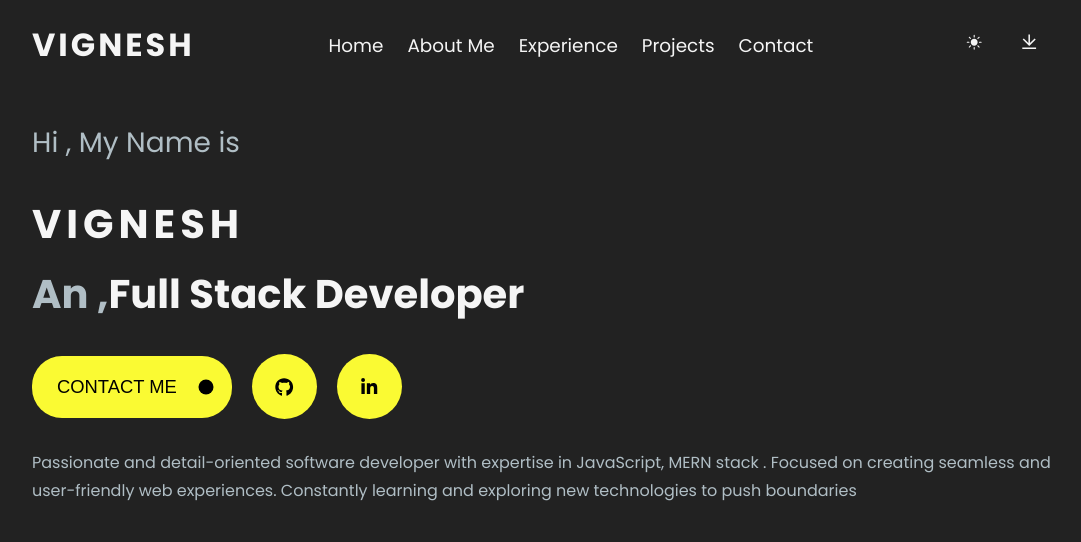
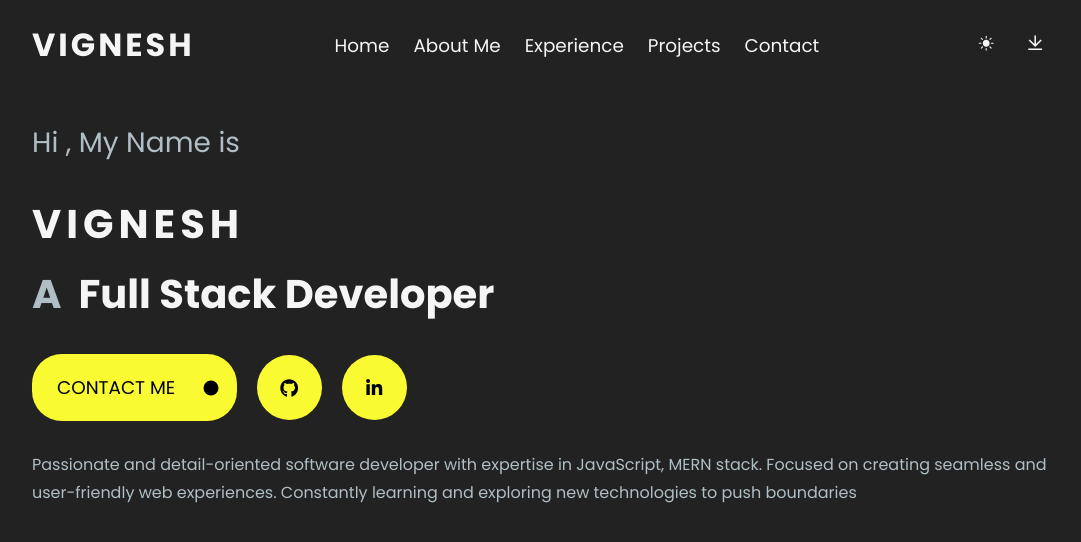
Before and after one commit to vickynot-10/Vickys-Portfolio, a React (Create React App) app: page /#/ in a window 1280 px wide. Shown: the top 542 px of the page, without its empty margins (96-1177 px from the left). Built offline with nearby package versions, Linux system fonts and the light colour scheme.

Commit message:
completed the grammar mistakes and aria label to interactive elements

```diff
--- a/src/Components/About/about.css
+++ b/src/Components/About/about.css
@@ -1,10 +1,12 @@
-#about-container{
+#about-container {
     width: 100%;
 }
-.about-wrapper{
+
+.about-wrapper {
     width: 80%;
     margin: auto;
 }
+
 .about-wrapper>p:nth-child(1) {
     color: var(--font-color);
     font-size: 40px;
@@ -13,18 +15,21 @@
     font-weight: 700;
     margin-bottom: 0px;
 }
+
 .about-wrapper>p:nth-child(2) {
     color: var(--font-color);
     font-size: var(--font-size);
     font-weight: var(--font-weight);
     line-height: 1.7em;
 }
-.about-wrapper:nth-of-type(2) > p:nth-child(2){
+
+.about-wrapper:nth-of-type(2)>p:nth-child(2) {
     color: var(--font-light-white);
     font-size: 16px;
     line-height: 1.7em;
 }
-#skills-container{
+
+#skills-container {
     width: 100%;
     display: flex;
     flex-wrap: wrap;
@@ -33,9 +38,9 @@
     gap: 20px;
 }
 
-#skills-container > div{
+#skills-container>div {
 
-    width:  140px;
+    width: 140px;
     padding: 10px 20px;
     display: flex;
     flex-direction: row;
@@ -47,7 +52,7 @@
     background-color: transparent;
 }
 
-#skills-container > div span{
+#skills-container>div span {
     color: var(--font-color);
     margin: 0px 6px;
     font-size: var(--font-size);
@@ -62,14 +67,18 @@
     .about-wrapper>p:nth-child(1) {
         font-size: var(--primary-text-size-sm);
     }
-    .about-wrapper>p:nth-child(2),#skills-container > div span{
-        font-size:clamp(0.90rem,1rem,1.10rem);
+
+    .about-wrapper>p:nth-child(2),
+    #skills-container>div span {
+        font-size: clamp(0.50rem, 0.90rem, 1.10rem);
     }
-    #skills-container > div svg{
+
+    #skills-container>div svg {
         height: 16px;
         width: 16px;
     }
-    #skills-container > div{
+
+    #skills-container>div {
         width: 120px;
         padding: 10px;
     }
@@ -80,8 +89,10 @@
     .about-wrapper>p:nth-child(1) {
         font-size: var(--primary-text-size-md);
     }
-    .about-wrapper>p:nth-child(2),#skills-container > div span{
-        font-size:clamp(0.90rem,1rem,1.10rem);
+
+    .about-wrapper>p:nth-child(2),
+    #skills-container>div span {
+        font-size: clamp(0.90rem, 1rem, 1.10rem);
     }
 
 }
@@ -90,8 +101,10 @@
     .about-wrapper>p:nth-child(1) {
         font-size: var(--primary-text-size-lg);
     }
-    .about-wrapper>p:nth-child(2),#skills-container > div span{
-        font-size:clamp(0.90rem,1rem,1.10rem);
+
+    .about-wrapper>p:nth-child(2),
+    #skills-container>div span {
+        font-size: clamp(0.90rem, 1rem, 1.10rem);
     }
 
 }
--- a/src/Components/About/about.jsx
+++ b/src/Components/About/about.jsx
@@ -1,5 +1,5 @@
 import "./about.css";
-import { useEffect,useState } from "react";
+import { useEffect } from "react";
 import {
   RiReactjsFill,
   RiNodejsFill,
@@ -9,6 +9,7 @@ import {
   RiBootstrapFill,
   RiTailwindCssFill,
   RiGithubFill,
+  RiPhpFill
 } from "react-icons/ri";
 import { SiExpress, SiPython, SiMysql, SiMongodb } from "react-icons/si";
 import { useNav } from "../../Contexts/navContext";
@@ -49,6 +50,10 @@ export default function AboutMe() {
       skillLogo: <SiExpress color="#868F98" size={25} />,
     },
     {
+      skillName : "PHP",
+      skillLogo : <RiPhpFill color="#8E5A9B" />
+    },
+    {
       skillName: "MongoDB",
       skillLogo: <SiMongodb color="#47A248" size={25} />,
     },
@@ -64,9 +69,9 @@ export default function AboutMe() {
       <div className="about-wrapper">
         <p>About Me</p>
         <p>
-          Hey , I'm Vignesh ,A passionate developer dedicated to life-long
+          Hey, I'm Vignesh, A passionate developer dedicated to life-long
           learning, I’m a full stack developer with a deep passion for
-          JavaScript, React and web development . The blend of creativity,
+          JavaScript, React and web development.The blend of creativity,
           logic, technology - along with the endless opportunities to learn and
           keeps me inspired and excited to build seamless digital experiences.
         </p>
@@ -75,7 +80,7 @@ export default function AboutMe() {
         <p>My Skills</p>
         <p>
           I love learning and exploring new technologies and improving my
-          skills. For now , I'm good at the following :
+          skills. For now, I'm good at the following :
         </p>
 
         <div id="skills-container">
--- a/src/Components/Contact/contact.css
+++ b/src/Components/Contact/contact.css
@@ -78,16 +78,11 @@
 
 .mail-div a {
     text-decoration: none;
+
+    color: var(--yellow-theme-color);
 }
 
-.mail-div a button {
-    background-color: transparent;
-    border: unset;
-    outline: none;
-    cursor: pointer;
-    color: var(--yellow-theme-color);
-    cursor: pointer;
-}
+
 
 .mail-div a:nth-of-type(2) {
     margin:0px 20px;
--- a/src/Components/Contact/contact.jsx
+++ b/src/Components/Contact/contact.jsx
@@ -81,42 +81,45 @@ export default function Contact() {
           <a
               href="tel:+916382409401"
               rel="noopener noreferrer"
+              aria-label="Call me"
             >
-              <button>
                 <IoCall size={20} />
-              </button>
             </a>
             <a
               href="mailto:vigneshselvam504@gmail.com"
               target="_blank"
               rel="noopener noreferrer"
+              aria-label="Mail Me"
             >
-              <button>
+
                 <SiGmail size={20} />
-              </button>
+
             </a>
             <a
               href="https://wa.me/916382409401?text=Hello%20There!"
               target="_blank"
               rel="noopener noreferrer"
+              aria-label="Whatsapp me"
             >
-              <button>
+
                 <SiWhatsapp size={20} />
-              </button>
+
             </a>
           </div>
         </div>
         <div>
           <form onSubmit={FormSubmit}>
-            <input type="text" name="name" placeholder="Name" required autoComplete="off" />
-            <input type="email" name="email" required placeholder="E-mail" autoComplete="off" />
+
+            <input type="text" name="name" placeholder="Name" aria-label="Name" required autoComplete="off" id="username" />
+            <input type="email" name="email" aria-label="E-Mail" required placeholder="E-mail" autoComplete="off" id="usermail" />
             <textarea
+            aria-label="Message"
               name="message"
               required
               placeholder="Your Message"
               rows={5}
             ></textarea>
-            <button type="submit" disabled={isLoading}>
+            <button type="submit" disabled={isLoading} aria-label="Submit Form" >
               {isLoading ? <Loader size={20} color="black" /> : "Submit"}
             </button>
           </form>
--- a/src/Components/Home/home.css
+++ b/src/Components/Home/home.css
@@ -55,38 +55,40 @@
     text-decoration: none;
 
 }
-.home-wrapper div a button {
+.home-wrapper div a {
     font-size: var(--font-size);
+    display:block;
     font-weight: 400;
     border: unset;
     outline: none;
-    padding: 20px;
     cursor: pointer;
     background-color: var(--yellow-theme-color);
     color: black;
 }
 
-.home-wrapper div>a:nth-child(2) button,
-.home-wrapper div>a:nth-child(3) button {
+.home-wrapper div>a:nth-child(2),
+.home-wrapper div>a:nth-child(3) {
     display: flex;
     align-items: center;
     justify-content: center;
+    padding: 0px;
     transition: 0.3s all linear;
 }
 
-.home-wrapper div>a:nth-child(2) button:hover{
+.home-wrapper div>a:nth-child(2):hover{
     background-color: #181717;
     color: white;
 }
-.home-wrapper div>a:nth-child(3) button:hover{
+.home-wrapper div>a:nth-child(3):hover{
     background-color: #0077B5;
     color: white;
 }
 
-.home-wrapper div>a:nth-child(1) button {
+.home-wrapper div>a:nth-child(1) {
     border-radius: 30px;
+    padding: 20px;
     padding-left: 25px;
-    width: 200px;
+    width: 160px;
     text-align: left;
     position: relative;
     transition: 0.3s all linear;
@@ -94,7 +96,7 @@
 }
 
 
-.home-wrapper div>a:nth-child(1) button::before {
+.home-wrapper div>a:nth-child(1)::before {
     position: absolute;
     content: '';
     top: 50%;
@@ -106,7 +108,7 @@
     width: 15px;
 }
 
-.home-wrapper div a:not(:nth-child(1)) button {
+.home-wrapper div a:not(:nth-child(1)) {
     margin: 0px 0px 0px 20px;
     width: 65px;
     border-radius: 50%;
@@ -114,7 +116,7 @@
 }
 
 
-.home-wrapper div>a:nth-child(1) button:hover {
+.home-wrapper div>a:nth-child(1):hover {
     background-color: white;
 }
 
@@ -191,23 +193,27 @@
     }
 
 
-    .home-wrapper div  a button {
+    .home-wrapper div  a  {
         font-size: 14px;
     }
 
-    .home-wrapper div>a:nth-child(1) button {
+    .home-wrapper div>a:nth-child(1)  {
         grid-column: 1 / -1;
         justify-self: center;
+        width: 120px;
     }
 
 
-    .home-wrapper div a:not(:nth-child(1)) button {
+    .home-wrapper div a:not(:nth-child(1))  {
         margin:20px 0 0 0;
         justify-self: center;
+        width: 50px;
+        height: 50px;
     }
 
     .about-text {
         margin-top: 15px;
+        font-size: 14px;
     }
 
 }
--- a/src/Components/Home/home.jsx
+++ b/src/Components/Home/home.jsx
@@ -35,38 +35,39 @@ export default function Home() {
         <p>Hi , My Name is</p>
         <p>Vignesh</p>
         <p>
-          An ,
+          A &nbsp;
           <span id="dynamic-text" className={isAnimate ? "expand" : "shrink"}>
             {roles[currentIndex]}
           </span>
         </p>
         <div>
           <Link to='/contact'
+          aria-label="Contact Me"
           >
-            <button>Contact me</button>
+            Contact me
           </Link>
           <a
             target="_blank"
+            aria-label="Go to my Github Page"
             href="https://github.com/vickynot-10"
             rel="noopener noreferrer"
           >
-            <button>
               <FaGithub />
-            </button>
-          </a>
+           </a>
           <a
             target="_blank"
+            aria-label="Go to my LinkedIn Page"
             href="https://www.linkedin.com/in/vignesh-s-512245293/"
             rel="noopener noreferrer"
           >
-            <button>
+
               <FaLinkedinIn />
-            </button>
+
           </a>
         </div>
         <p className="about-text">
           Passionate and detail-oriented software developer with expertise in
-          JavaScript, MERN stack . Focused on creating seamless and
+          JavaScript, MERN stack. Focused on creating seamless and
           user-friendly web experiences. Constantly learning and exploring new
           technologies to push boundaries
         </p>
--- a/src/Components/NavBar/navbar.css
+++ b/src/Components/NavBar/navbar.css
@@ -70,7 +70,7 @@
 
 }
 
-.navbar-wrapper>div:nth-of-type(3) button {
+.navbar-wrapper>div:nth-of-type(3) button,.navbar-wrapper>div:nth-of-type(3) a {
     margin: 0px 12px;
     background-color: transparent;
     border: unset;
@@ -80,9 +80,6 @@
     color: var(--font-color);
     cursor: pointer;
 }
-
-
-
 
 #toggle-mode-btn {
     position: relative;
--- a/src/Components/NavBar/navbar.jsx
+++ b/src/Components/NavBar/navbar.jsx
@@ -41,10 +41,14 @@ export default function NavBar() {
         <div>
           <h1>Vignesh</h1>
         </div>
-        <button id="mobile-nav-div" onClick={ToggleNavBar} className={isMobileNav ? "rotate-x" : "roate-ham"} >{isMobileNav ? <IoClose /> : <IoMenuSharp />  }</button>
+        <button id="mobile-nav-div" onClick={ToggleNavBar} className= {isMobileNav ? "rotate-x" : "roate-ham"}
+        aria-label={isMobileNav ? "Close Navigation" : "Open Navigation"}
+
+        >{isMobileNav ? <IoClose /> : <IoMenuSharp />  }</button>
 
         <div className={isMobileNav ? "mobile-links " : "nav-links"}>
           <Link
+          aria-label="Go to Homepage"
             to="/"
             onClick={() => changeNavClass("home")}
             className={navValue === "home" ? "active" : " "}
@@ -53,17 +57,21 @@ export default function NavBar() {
           </Link>
           <Link
             to="/about"
+          aria-label="Go to About section"
             onClick={() => changeNavClass("about")}
             className={navValue === "about" ? "active" : " "}
           >
             About Me
           </Link>
-          <Link to="/experience" onClick={() => changeNavClass("experience")}
+          <Link to="/experience"
+          aria-label="Go to Experience Section"
+          onClick={() => changeNavClass("experience")}
           className={navValue === "experience" ? "active" : " "} >
             Experience
           </Link>
           <Link
             to="/projects"
+          aria-label="Go to Project sections"
             onClick={() => changeNavClass("projects")}
             className={navValue === "projects" ? "active" : " "}
           >
@@ -71,6 +79,7 @@ export default function NavBar() {
           </Link>
           <Link
             to="/contact"
+          aria-label="Go to Contact me section"
             onClick={() => changeNavClass("contact")}
             className={navValue === "contact" ? "active" : " "}
           >
@@ -83,6 +92,7 @@ export default function NavBar() {
             type="button"
             onClick={ToggleMode}
             id="toggle-mode-btn"
+            aria-label={ isLight ? "Switch to night mode" : "Switch to light mode" }
             className={isLight ? "WhitemoonAnimate" : "darkmoonAnimate"}
           >
             {isLight ? <IoMoonOutline /> : <IoIosSunny />}
@@ -90,14 +100,15 @@ export default function NavBar() {
 
           <a
             href={assestObj.Resume}
+            aria-label="Download Resume"
             download="Vignesh-Resume"
             style={{
               textDecoration: "none",
             }}
           >
-            <button>
+
               <RiDownloadLine />
-            </button>
+
           </a>
         </div>
       </div>
--- a/src/Components/Projects/Project.jsx
+++ b/src/Components/Projects/Project.jsx
@@ -14,7 +14,7 @@ export default function Project() {
       projectImg: assestObj.FoodProjectImg,
       projectName: "Food Order Web Application",
       projectDesc:
-        "Developed a MERN Stack Food Order application with JWT Authentication for secure user access.Implemented Search, Cart and Checkout functionalities with Order history.",
+        "Developed a MERN Stack Food Order application with JWT Authentication for secure user access. Implemented Search, Cart and Checkout functionalities with Order history.",
       projectYear: "2024",
       projectTools: "MERN Stack",
       projectCodeLink: "https://github.com/vickynot-10/Food-Order-",
@@ -24,10 +24,10 @@ export default function Project() {
         "Designed and implemented a responsive user interface ensuring seamless user experience across various devices.",
         "Integrated <strong> Real-time geolocation tracking </strong> to fetch user's current locations.",
         "Designed a<strong> Search feature </strong> enabling users to find food items or restaurants efficiently.",
-        "Enabled <strong> Order history tracking </strong>, Allowing users to view past purchases.",
+        "Enabled <strong> Order history tracking</strong>, Allowing users to view past purchases.",
         "Integrated MongoDB database to manage menu items, user profiles, and order histories efficiently.",
-        "Implemented <strong>JWT user authentication </strong> for secure login and registration.",
-        "Improved application performance by compressing images,<strong> Implementing lazy loading </strong>on images and necessary components , resulting in faster load times and a smoother user experience.",
+        "Implemented <strong>JWT user authentication</strong> for secure login and registration.",
+        "Improved application performance by compressing images,<strong> Implementing lazy loading </strong>on images and necessary components, resulting in faster load times and a smoother user experience.",
       ],
     },
 
@@ -41,11 +41,11 @@ export default function Project() {
       projectCodeLink: "https://github.com/vickynot-10/SkullCandy-completed",
       projectLiveLink: "https://skullcandy-completed.onrender.com/",
       projectDetailsArr: [
-        " Developed a Full-stack Skullcandy clone website using HTML, CSS, JavaScript,TailwindCSS for frontend and Node.js with Express.js for Backend incorporating JWT authentication for secure user sessions.",
+        " Developed a Full-stack Skullcandy clone website using HTML, CSS, JavaScript, TailwindCSS for frontend and Node.js with Express.js for Backend incorporating JWT authentication for secure user sessions.",
         " Developed and integrated <strong> RESTful APIs</strong> for seamless communication between the frontend and backend services.",
         " Integrated a MongoDB database to store user profiles for Authentication, Login management and Profile creations.",
         " Built a <strong>Responsive UI</strong> with TailwindCSS, Ensuring Smooth user experiences across variety of devices",
-        "Implemented <strong>JWT user authentication </strong> for secure login and registration."
+        "Implemented <strong>JWT user authentication </strong> for secure login and registration.",
       ],
     },
   ];
@@ -71,7 +71,7 @@ export default function Project() {
               <>
                 <div className="project-card" key={ind}>
                   <div>
-                    <img src={item.projectImg} alt="project-img" />
+                    <img src={item.projectImg} alt={`project-img-${ind + 1}`} />
                   </div>
                   <div>
                     <p>{item.projectName}</p>
@@ -88,6 +88,7 @@ export default function Project() {
                     {item.projectLiveLink && item.projectCodeLink && (
                       <div>
                         <a
+                          aria-label={`${item.projectName} Live Link `}
                           href={item.projectLiveLink}
                           target="_blank"
                           rel="noopener noreferrer"
@@ -95,6 +96,7 @@ export default function Project() {
                           Live Link
                         </a>
                         <a
+                          aria-label={`${item.projectName} Github Code Link `}
                           href={item.projectCodeLink}
                           target="_blank"
                           rel="noopener noreferrer"
@@ -122,11 +124,12 @@ export default function Project() {
                         );
                       })}
                     </ul>
-                    <button onClick={() => ToggleView(ind)}>
+                    <button onClick={() => ToggleView(ind)} aria-label={viewDetails === ind ? "Read Less about project" : "Read More  about project" } >
                       {viewDetails === ind ? "Read Less..." : "Read More..."}
                     </button>
                   </div>
                 )}
+                <hr className="separation-dots" />
               </>
             );
           })}
--- a/src/Components/Projects/project.css
+++ b/src/Components/Projects/project.css
@@ -42,6 +42,40 @@
     overflow: hidden;
     align-items: flex-start;
     justify-content: space-between;
+}
+
+.project-details-div{
+    margin-bottom: 20px;
+}
+.separation-dots{
+    margin: 20px 0;
+    overflow: visible;
+    position: relative;
+    height: 10px;
+    border-radius: 50%;
+    display: block;
+    background-color: var(--yellow-theme-color);
+    width: 10px;
+    border: 0;
+    left: 50%;
+    transform: translateX(-50%);
+}
+
+.separation-dots::before,.separation-dots::after{
+    content: '';
+    position: absolute;
+    bottom: 0;
+    width: 10px;
+    height: 10px;
+    background-color: var(--yellow-theme-color);
+    border-radius: 50%;
+}
+
+.separation-dots::before{
+    left: -30px;
+}
+.separation-dots::after{
+    right: -30px
 }
 
 .project-details-div button {
@@ -234,7 +268,7 @@
     .project-card>div:nth-child(2)>div p,
     .project-details-div ul li,
     .project-details-div button  {
-        font-size: clamp(0.90rem, 1rem, 1.10rem);
+        font-size: clamp(0.50rem, 0.90rem, 1.10rem);
     }
 
     .project-card>div:nth-child(2)>p:nth-child(2) {
--- a/src/Components/Toaster/toaster.jsx
+++ b/src/Components/Toaster/toaster.jsx
@@ -62,7 +62,7 @@ function Toaster({
             {message}
           </p>
         </div>
-        <div id="bg-iconbtn" onClick={onClose}>
+        <button id="bg-iconbtn" onClick={onClose} aria-label="Close Message" >
           <svg
             viewBox="0 0 24 24"
             xmlns="http://www.w3.org/2000/svg"
@@ -75,7 +75,7 @@ function Toaster({
             <line x1="18" y1="6" x2="6" y2="18" />
             <line x1="6" y1="6" x2="18" y2="18" />
           </svg>
-        </div>
+        </button>
       </div>
     </div>
   );
```
